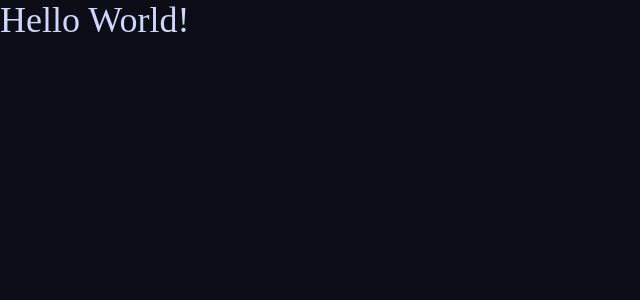
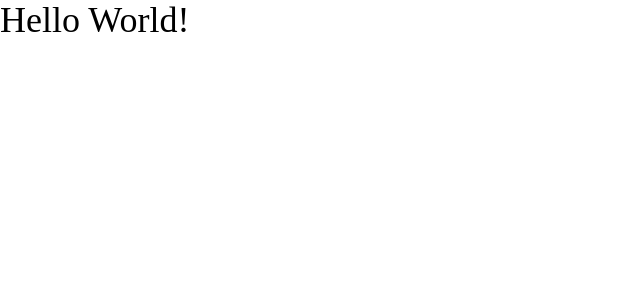
Before and after one commit to Quibble7s/space-tourism-website, a Next.js app: page / in a window 1280 px wide. Shown: the top 300 px of the page, without its empty margins (0-640 px from the left). Built offline with nearby package versions, Linux system fonts and the light colour scheme; a web font is replaced by a local one.

Commit message:
Changed the name of the color variables

```diff
--- a/src/Components/Typography/Heading.jsx
+++ b/src/Components/Typography/Heading.jsx
@@ -34,7 +34,7 @@ const Heading = ({ children, type = 1, className = '' }) => {
     case 5:
       return (
         <h5
-          className={`font-barlow text-[16px] tracking-[2.7px] md:tracking-[4.75px] md:text-[28px] text-lightPurple ${className}`}>
+          className={`font-barlow text-[16px] tracking-[2.7px] md:tracking-[4.75px] md:text-[28px] text-light-purple ${className}`}>
           {children}
         </h5>
       );
--- a/tailwind.config.js
+++ b/tailwind.config.js
@@ -10,7 +10,7 @@ module.exports = {
         md: '768px',
         lg: '1440px',
       },
-      colors: { darkBlue: '#0B0D17', lightPurple: '#D0D6F9' },
+      colors: { 'dark-blue': '#0B0D17', 'light-purple': '#D0D6F9' },
       fontFamily: {
         barlow: ['Barlow Condensed', 'sans-serif'],
         bellefair: ['Bellefair', 'serif'],
```
